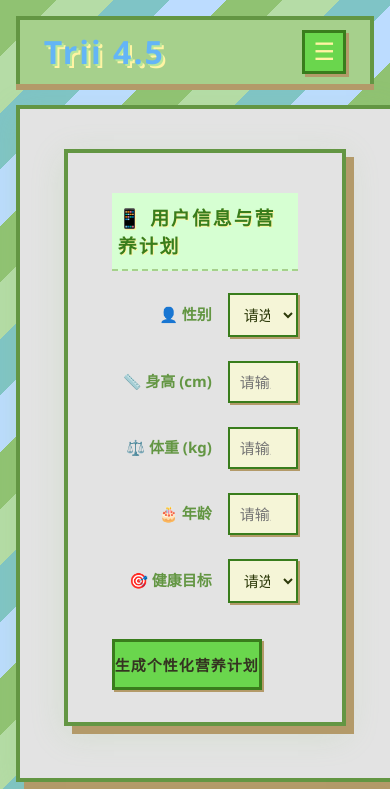
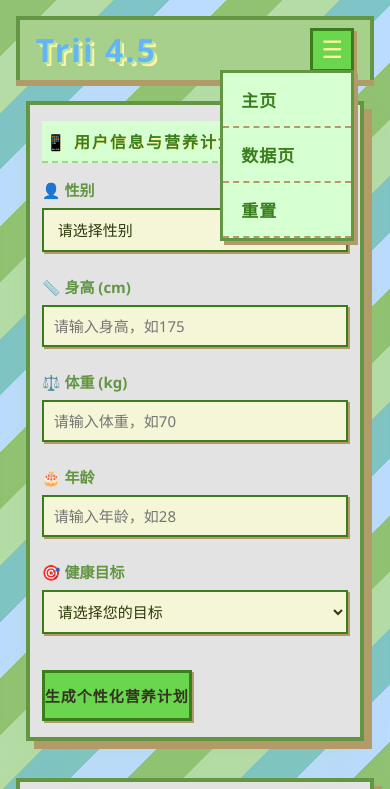
Before and after one commit to ZeusswwwW/nutrition-tracker, a plain HTML site: page index.html in a window 390 px wide. Both pictures are taken after a click on the button "菜单". Shown: the top 789 px of the page. Drawn offline with Linux system fonts and the light colour scheme.

Commit message:
Add files via upload
update index.html

```diff
--- a/index.html
+++ b/index.html
@@ -15,14 +15,23 @@ body {
 }
 
 /* 方块立体感大边框和阴影 */
-.interface, .main-page, .data-page {
+.interface, .data-page {
     background: #e3e3e3;
     border: 4px solid #639643;
-    border-radius: 0; /* 直角 */
+    border-radius: 0;
     box-shadow: 8px 8px 0 #b39a69, 0 8px 32px 0 #8fc87733;
-    padding: 40px 44px 32px 44px;
+    padding: min(5vw, 40px) min(5vw, 44px) min(4vw, 32px) min(5vw, 44px);
     margin-bottom: 20px;
     transition: box-shadow 0.18s;
+    width: 100%;
+    box-sizing: border-box;
+}
+
+.main-page {
+    background: none;
+    border: none;
+    box-shadow: none;
+    padding: 0;
 }
 
 .app-header {
@@ -274,17 +283,87 @@ input:focus, select:focus, textarea:focus {
 
 .hidden { display: none !important; }
 .main-page {
-    width: 97vw;
+    width: 100%;
     max-width: 1400px;
-    min-width: 350px;
-    margin: 2.5vh auto 2.5vh auto;
+    min-width: 320px;
+    margin: 2.5vh auto;
     display: flex;
     flex-direction: column;
     gap: 20px;
     box-sizing: border-box;
+    padding: 0 min(2vw, 20px);
 }
-.nav-content { display: none; }
+.nav-content {
+    display: none;
+    position: absolute;
+    z-index: 1000;
+}
 .nav-dropdown:hover .nav-content { display: block; }
+.nav-dropdown.active .nav-content { display: block; }.nav-content {
+    display: none;
+    position: absolute;
+    z-index: 1000;
+}
+.nav-dropdown:hover .nav-content { display: block; }
+.nav-dropdown.active .nav-content { display: block; }
+
+/* 响应式设计 */
+@media (max-width: 768px) {
+    .interface {
+        padding: 20px 16px 16px 16px;
+        margin-bottom: 16px;
+    }
+
+    .app-header {
+        padding: 8px 16px;
+    }
+
+    .title {
+        font-size: 1.5rem;
+    }
+
+    .main-page {
+        padding: 0 10px;
+        gap: 16px;
+    }
+
+    .form-group {
+        flex-direction: column;
+        align-items: stretch;
+    }
+
+    .form-group label {
+        text-align: left;
+        margin-bottom: 8px;
+        width: 100%;
+    }
+
+    input, select, textarea {
+        min-width: auto;
+        width: 100%;
+    }
+}
+
+@media (max-width: 480px) {
+    .interface {
+        padding: 16px 12px;
+    }
+
+    .title {
+        font-size: 1.2rem;
+        letter-spacing: 1px;
+    }
+
+    .interface-title {
+        font-size: 1rem;
+        padding: 8px 4px;
+        margin-bottom: 16px;
+    }
+
+    .progress-section {
+        padding: 8px 4px;
+    }
+}
 
     </style>
 </head>
@@ -293,7 +372,7 @@ input:focus, select:focus, textarea:focus {
   <div class="title" style="font-size:2rem;font-weight:600;color:#64b5f6;letter-spacing:2px;">Trii 4.5</div>
   <div class="header-buttons" style="display:flex;gap:10px;align-items:center;">
     <div class="nav-dropdown" style="position:relative;">
-      <button class="icon-btn" id="navMenuBtn" title="菜单">☰</button>
+      <button class="icon-btn" id="navMenuBtn" title="菜单" onclick="toggleNavMenu()">☰</button>
       <div class="nav-content" style="right:0;left:auto;top:42px;">
         <a href="javascript:void(0);" onclick="switchToMainPage()">主页</a>
         <a href="javascript:void(0);" onclick="switchToDataPage()">数据页</a>
@@ -765,6 +844,21 @@ function switchToDataPage() {
     document.getElementById('dataPage').style.display = 'block';
     updateDataPageCharts();
 }
+// ========== 菜单切换功能 ==========
+function toggleNavMenu() {
+    const navDropdown = document.querySelector('.nav-dropdown');
+    navDropdown.classList.toggle('active');
+}
+
+// 点击页面其他位置关闭菜单
+document.addEventListener('click', function(event) {
+    const navDropdown = document.querySelector('.nav-dropdown');
+    const navBtn = document.getElementById('navMenuBtn');
+
+    if (!navDropdown.contains(event.target)) {
+        navDropdown.classList.remove('active');
+    }
+});
 
 // ========== 日志与消息 ==========
 function addMessage(sender, message) {
```
